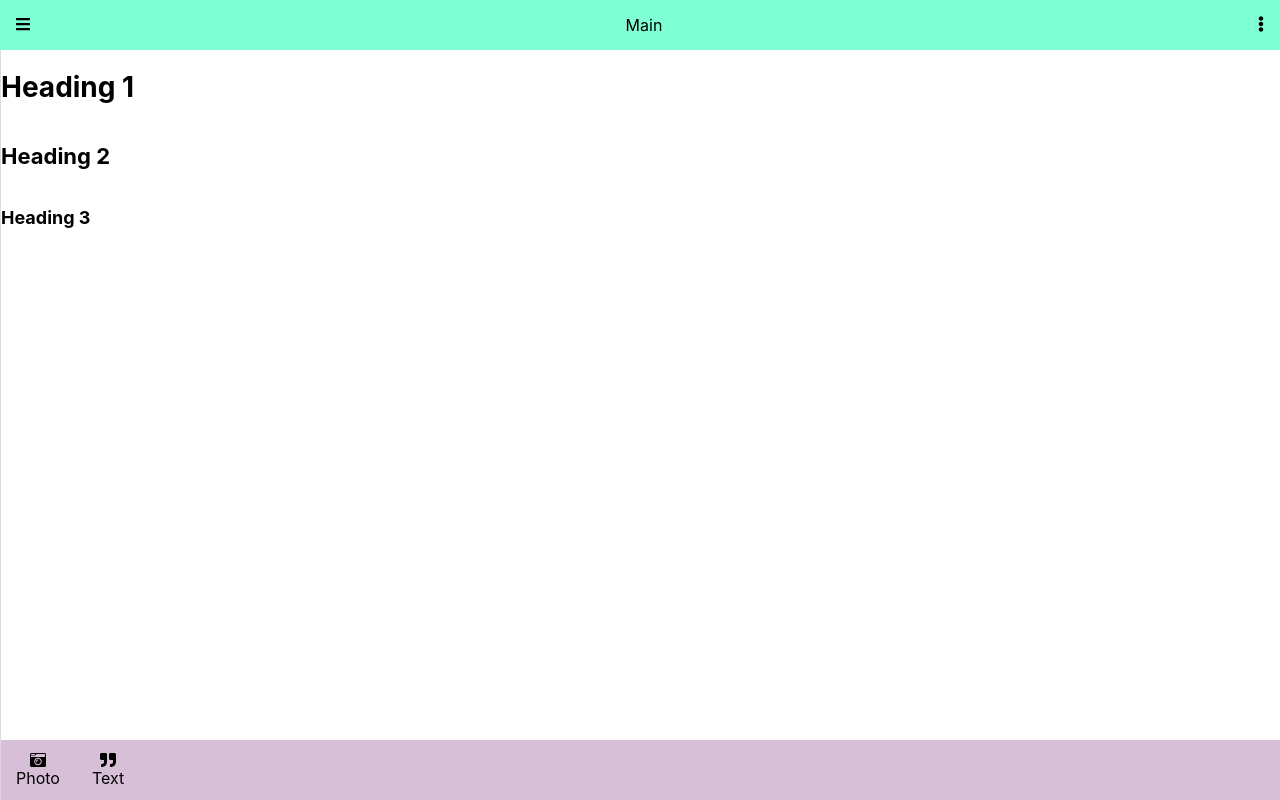
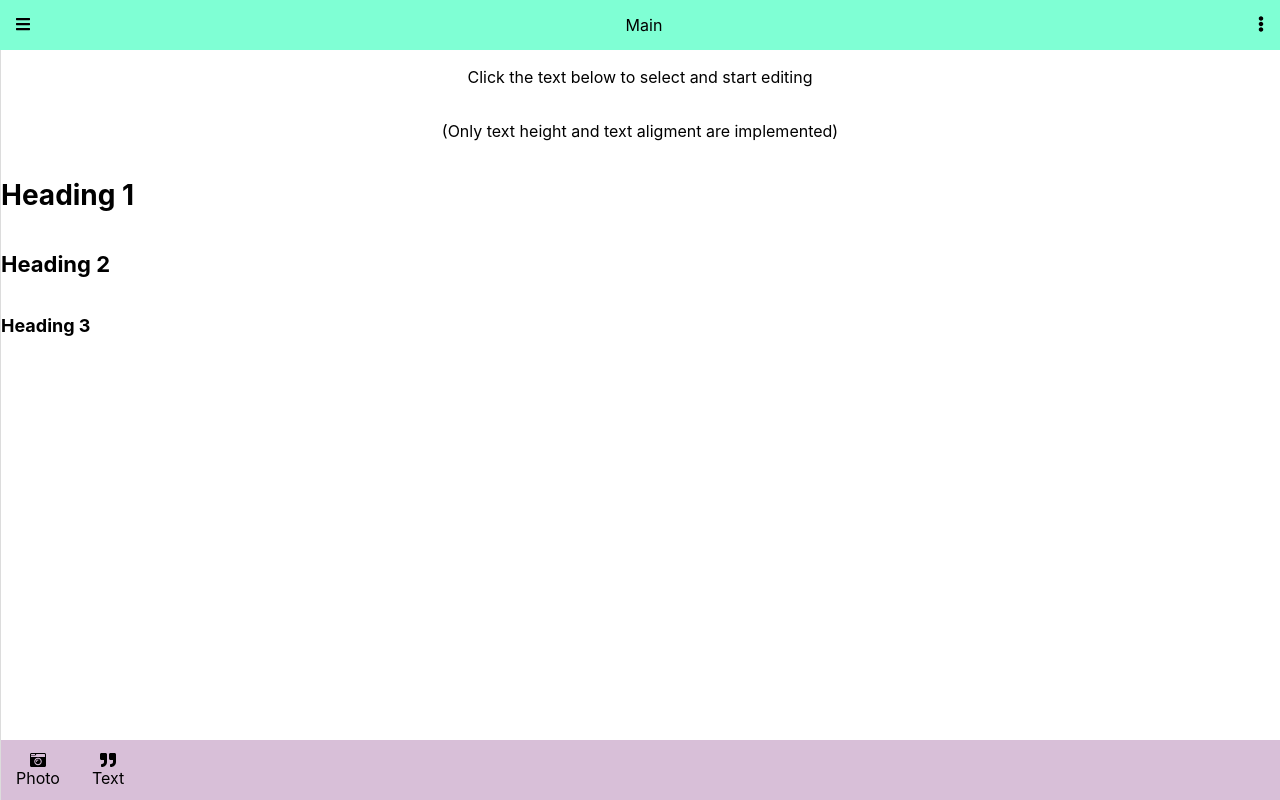
Before and after one commit to thdk/hierarchical-app-toolbar, a React (Create React App) app: page /editor in a window 1280 px wide. Built offline with nearby package versions, Linux system fonts and the light colour scheme.

Commit message:
Add editor instructions

```diff
--- a/src/components/editor/editor.tsx
+++ b/src/components/editor/editor.tsx
@@ -28,6 +28,8 @@ export const Editor = () => {
         <div
             className="editor"
         >
+            <p>Click the text below to select and start editing</p>
+            <p>(Only text height and text aligment are implemented)</p>
             {state.data.map(i => {
                 return (
                     <Text
```
